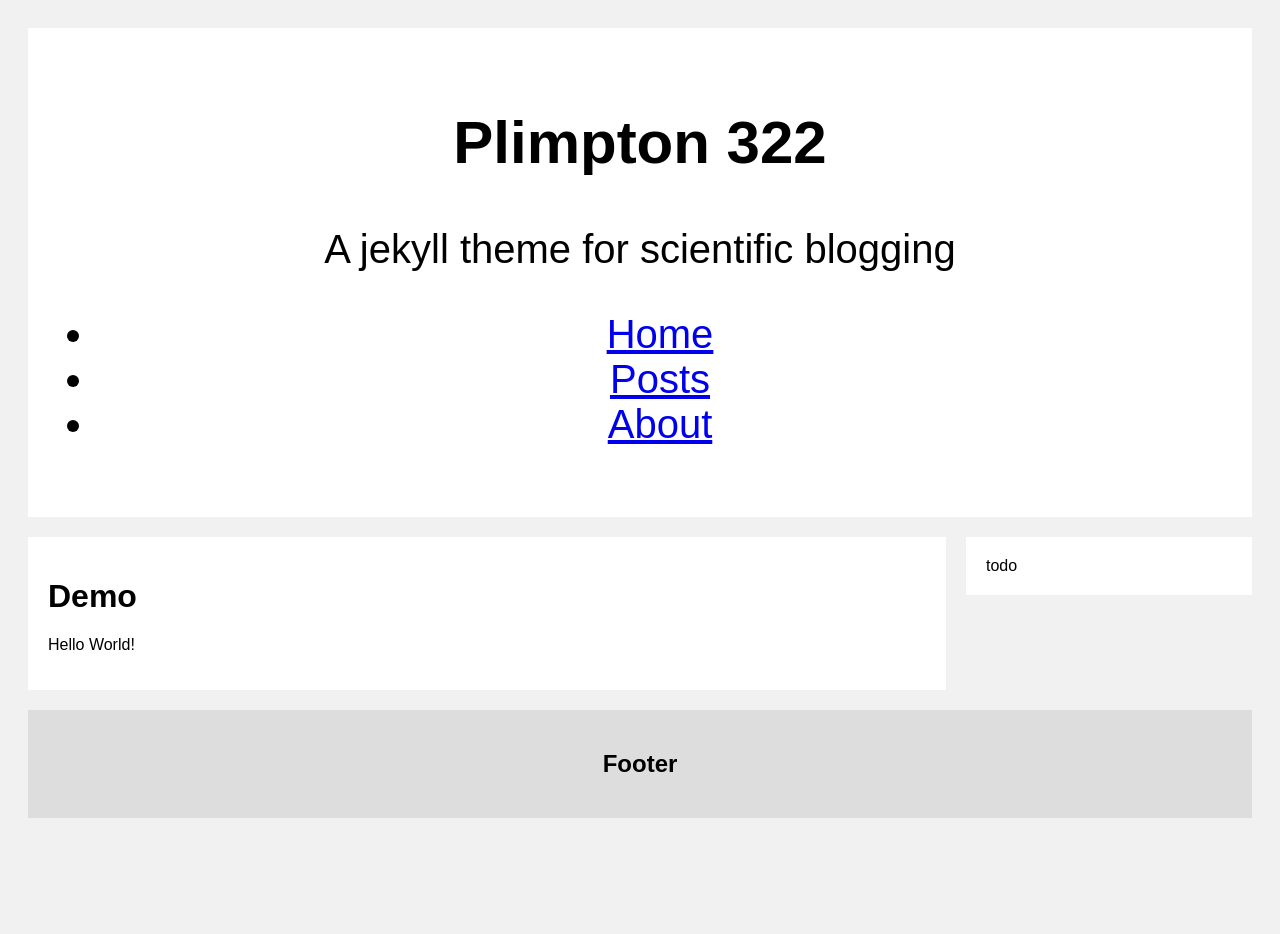
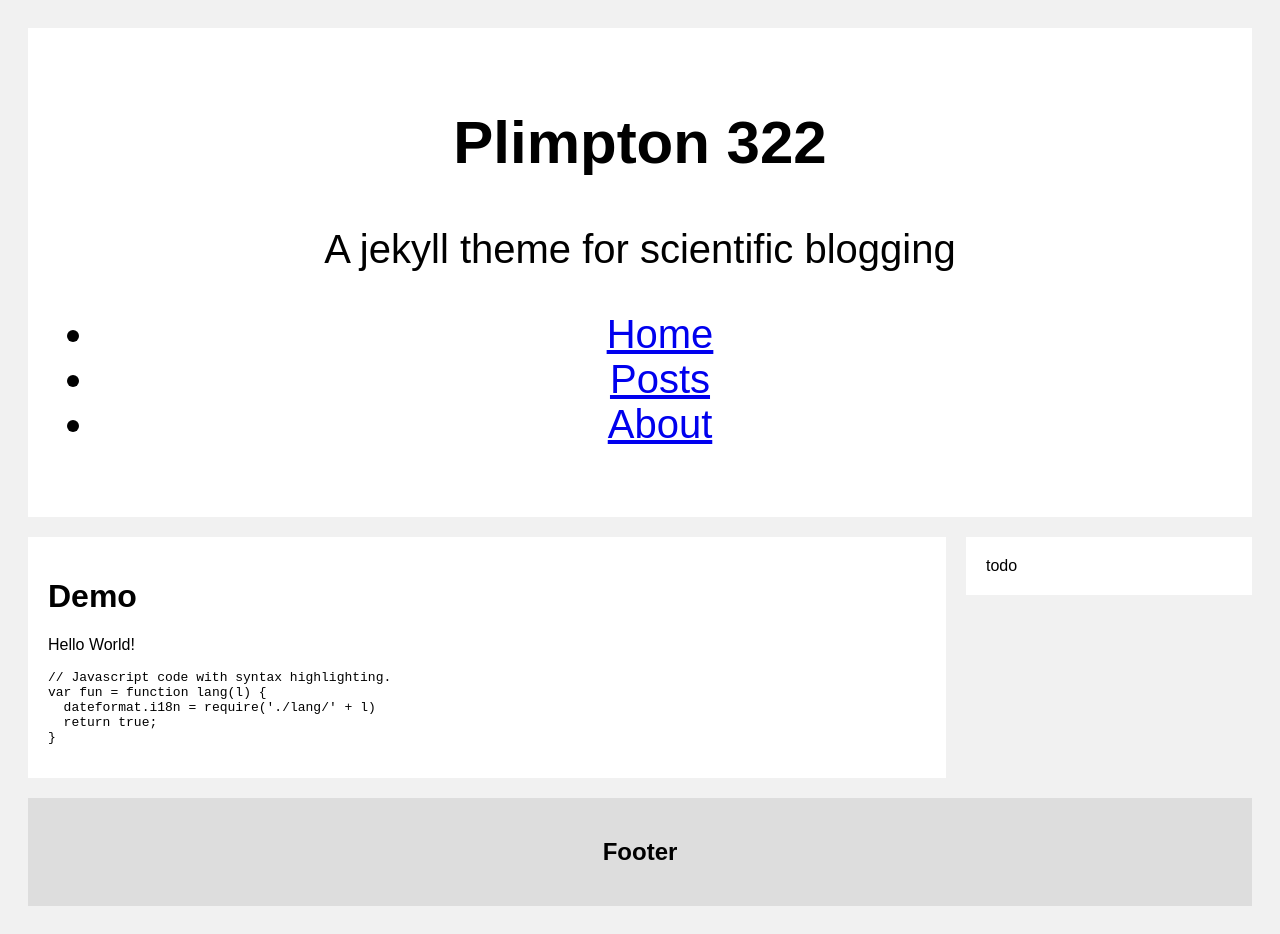
Before and after one commit to adrian-dalessandro/Plimpton322, a Jekyll site: the page built from index.md, in a window 1280 px wide. Built offline with Jekyll 4.4.1, drawn with Linux system fonts in a browser that asks for light colours; before the commit the page ends 900 px from its top, so only the background shows below that.

Commit message:
Update index.md

````diff
--- a/index.md
+++ b/index.md
@@ -5,3 +5,11 @@
 # Demo
 
 Hello World!
+
+```js
+// Javascript code with syntax highlighting.
+var fun = function lang(l) {
+  dateformat.i18n = require('./lang/' + l)
+  return true;
+}
+```
````
